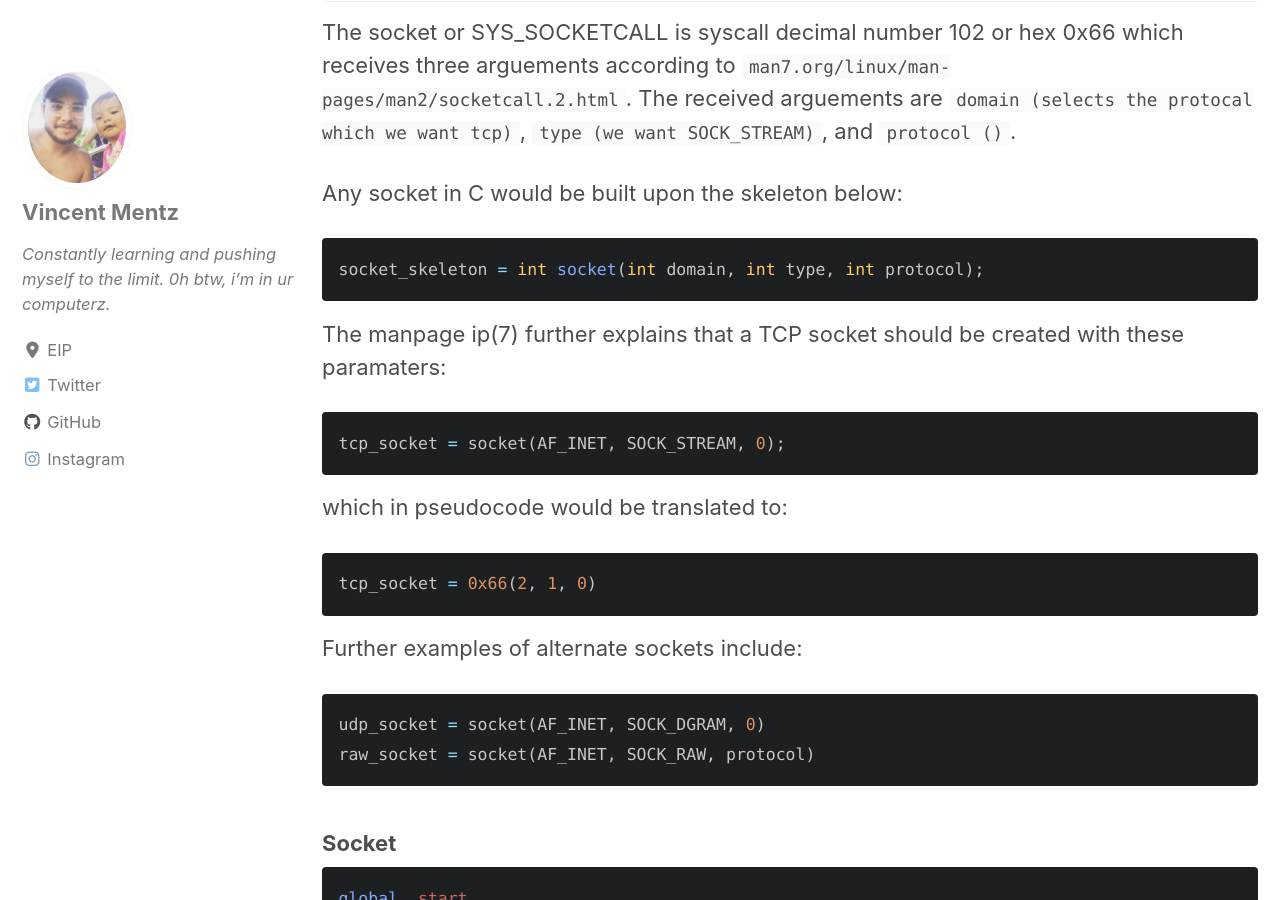
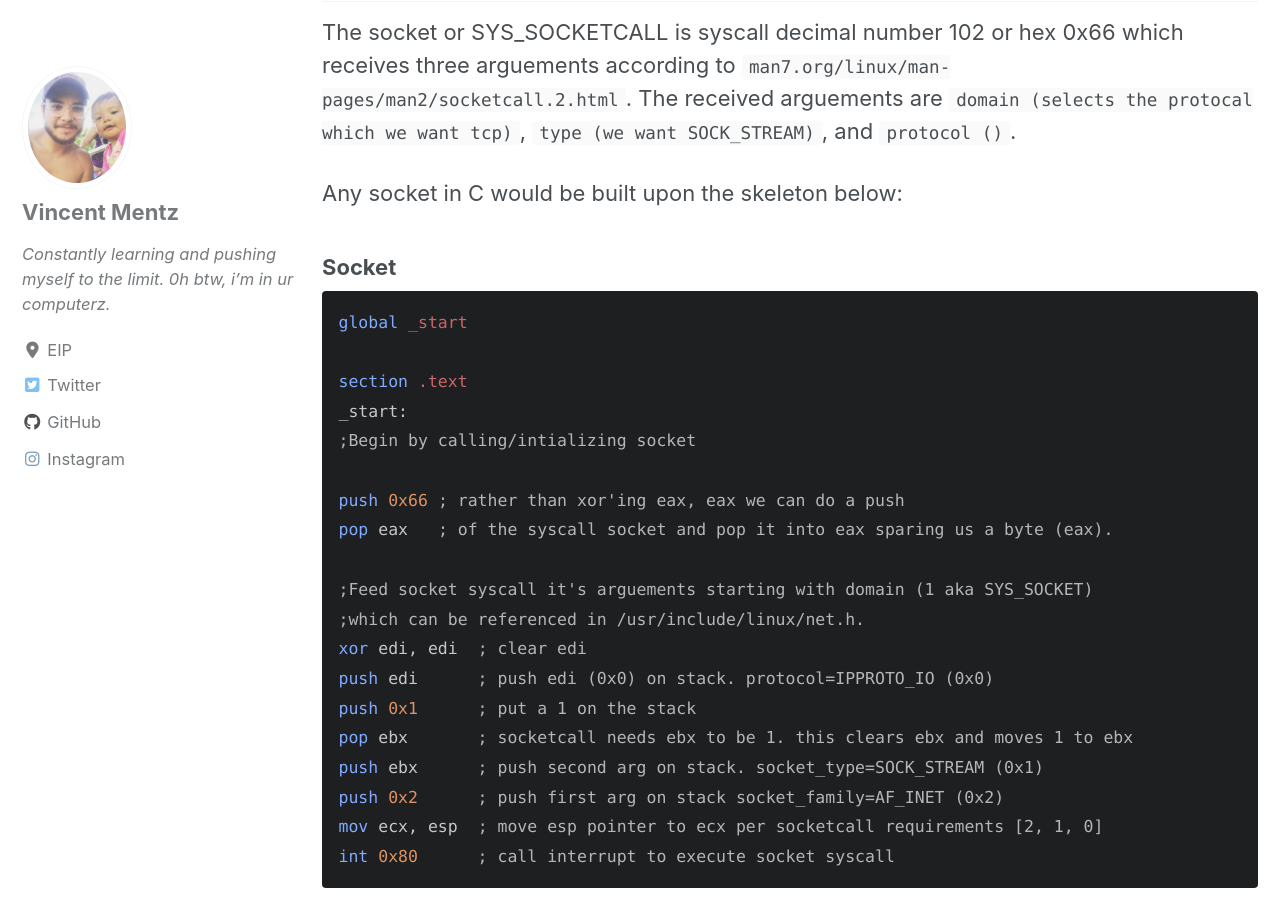
Before and after one commit to Minfanger101/sm00v.github.io, a Jekyll site: the page built from _posts/2019-10-19-assignment_1.md, in a window 1280 px wide and 900 px high, scrolled down 2810 px. Built offline with Jekyll 4.4.1, drawn with Linux system fonts in a browser that asks for light colours; cached includes are drawn as plain includes; nearby versions of some CDN libraries; some of the changed text lies outside the part shown.

Commit message:
blog update

````diff
--- a/_posts/2019-10-19-assignment_1.md
+++ b/_posts/2019-10-19-assignment_1.md
@@ -83,27 +83,6 @@ int 0x80 ;;; execve
 The socket or SYS_SOCKETCALL is syscall decimal number 102 or hex 0x66 which receives three arguements according to `man7.org/linux/man-pages/man2/socketcall.2.html`. The received arguements are `domain (selects the protocal which we want tcp)`, `type (we want SOCK_STREAM)`, and `protocol ()`.
 
 Any socket in C would be built upon the skeleton below:
-
-```c
-socket_skeleton = int socket(int domain, int type, int protocol);
-```
-
-The manpage ip(7) further explains that a TCP socket should be created with these paramaters:
-
-```c
-tcp_socket = socket(AF_INET, SOCK_STREAM, 0);
-```
-which in pseudocode would be translated to:
-```c
-tcp_socket = 0x66(2, 1, 0)
-```
-
-Further examples of alternate sockets include:
-
-```c
-udp_socket = socket(AF_INET, SOCK_DGRAM, 0)
-raw_socket = socket(AF_INET, SOCK_RAW, protocol)
-```
 
 ### Socket
 ```nasm
@@ -264,13 +243,6 @@ int 0x80 		; Execute SHELL
 
 
 
-```shell
-root@kali:~/workspace/SLAE# grep SYS /usr/include/linux/net.h
-#define SYS_SOCKET      1               /* sys_socket(2)                */
-#define SYS_BIND        2               /* sys_bind(2)                  */
-#define SYS_CONNECT     3               /* sys_connect(2)               */
-#define SYS_LISTEN      4               /* sys_listen(2)                */
-#define SYS_ACCEPT      5               /* sys_accept(2)                */
 ...
 
 _This blog post has been created for completing the requirements of the SecurityTube Linux Assembly Expert certification:_
````
